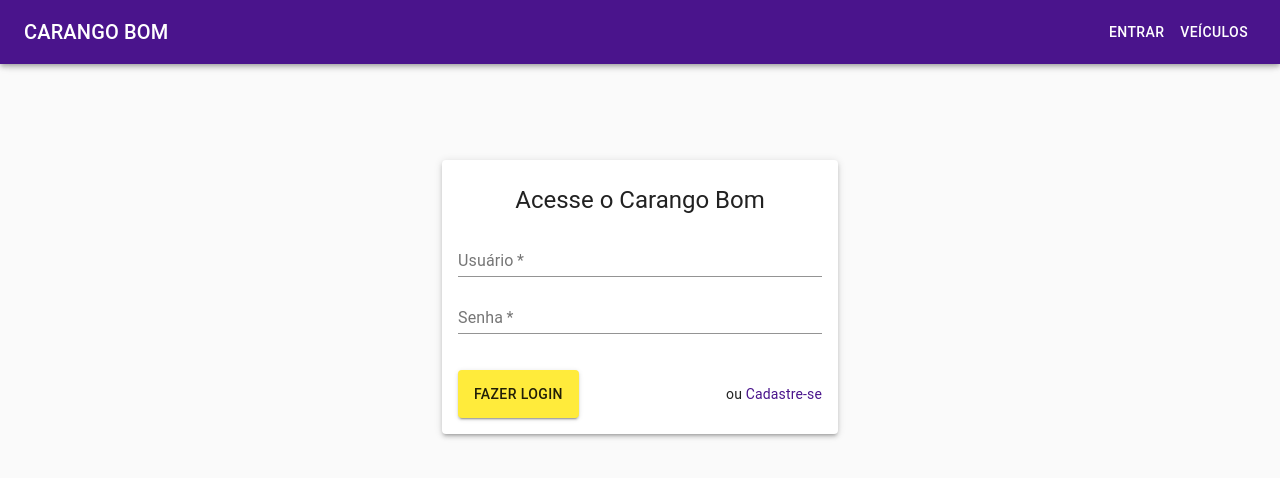
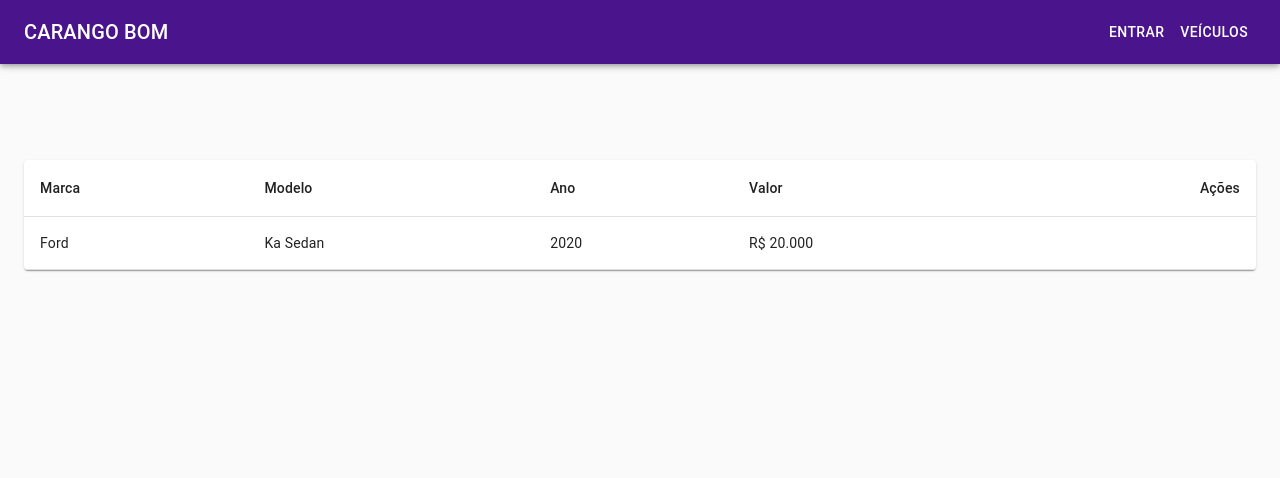
Before and after one commit to CaelumAulas/aceleratw-turma3-grupo1-frontend, a React (Create React App) app: page / in a window 1280 px wide. Shown: the top 478 px of the page. Built offline with nearby package versions, Linux system fonts and the light colour scheme.

Commit message:
Creates Home Page

```diff
--- a/src/App.js
+++ b/src/App.js
@@ -1,5 +1,6 @@
 import { Route, Switch, BrowserRouter as Router } from 'react-router-dom'
 import LoginPage from './pages/LoginPage'
+import HomePage from './pages/HomePage'
 import Header from './components/Header/Header'
 import { Box } from '@material-ui/core'
 
@@ -10,8 +11,11 @@ function App() {
       <Box pt="10rem">
         <Router>
           <Switch>
+            <Route path="/login">
+              <LoginPage />
+            </Route>
             <Route path="/">
-              <LoginPage />
+              <HomePage />
             </Route>
           </Switch>
         </Router>
--- /dev/null
+++ b/src/pages/HomePage.js
@@ -0,0 +1,11 @@
+import Container from '@material-ui/core/Container'
+import React from 'react'
+import VehicleTable from '../components/VehicleTable/VehicleTable'
+
+export default function HomePage() {
+  return (
+    <Container maxWidth="auto">
+      <VehicleTable />
+    </Container>
+  )
+}
```
Also changed, not shown: src/components/VehicleTable/VehicleTable.js (+9 -9 lines), src/index.js (+4 -6 lines).
